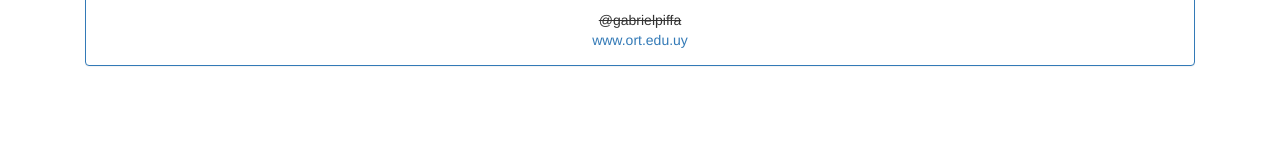
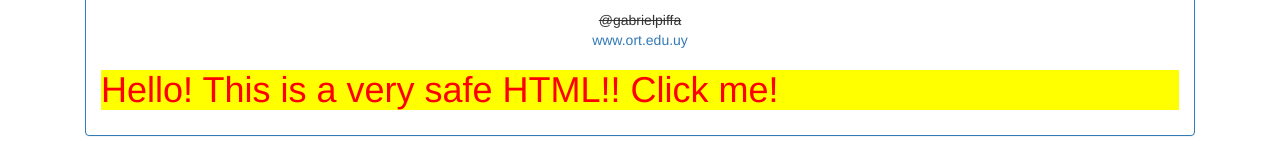
Before and after one commit to ORT-DA2/Angular-Tutorial, an Angular app: page /welcome in a window 1280 px wide. Shown: the part 485-645 px from the top of the page. Built offline with nearby package versions, Linux system fonts and the light colour scheme.

Commit message:
Safe HTML Pipe example

```diff
--- a/src/app/app.module.ts
+++ b/src/app/app.module.ts
@@ -14,6 +14,7 @@ import { WelcomeComponent } from './components/home/welcome.component';
 import { importType } from '@angular/compiler/src/output/output_ast';
 import { PetDetailComponent } from './components/pets-detail/pet-detail.component';
 import { PetDetailGuard } from './components/pets-detail/pet-detail.guard';
+import { SafeHtmlPipe } from './pipes/safe-html.pipe';
 
 @NgModule({
   declarations: [
@@ -22,6 +23,7 @@ import { PetDetailGuard } from './components/pets-detail/pet-detail.guard';
     PetsComponent,
     PetListFilterPipe,
     WelcomeComponent,
+    SafeHtmlPipe,
     StarRateComponent,
     PetDetailComponent
   ],
--- a/src/app/components/home/welcome.component.html
+++ b/src/app/components/home/welcome.component.html
@@ -17,5 +17,8 @@
                 <a href="http://www.ort.edu.uy">www.ort.edu.uy</a>
             </div>
         </div>
+        <div [innerHtml]="stringHtml | safeHtml">
+
+        </div>
     </div>
 </div>
--- a/src/app/components/home/welcome.component.ts
+++ b/src/app/components/home/welcome.component.ts
@@ -5,4 +5,5 @@ import { Component } from '@angular/core';
 })
 export class WelcomeComponent {
     public pageTitle: string = 'Welcome';
+    public stringHtml: string = '<h1 style="color:red; background-color:yellow">Hello! This is a very safe HTML!! Click me!</h1>';
 }
--- /dev/null
+++ b/src/app/pipes/safe-html.pipe.ts
@@ -0,0 +1,11 @@
+import {DomSanitizer} from '@angular/platform-browser';
+import {PipeTransform, Pipe} from "@angular/core";
+
+@Pipe({ name: 'safeHtml'})
+export class SafeHtmlPipe implements PipeTransform  {
+  constructor(private sanitized: DomSanitizer) {}
+
+  transform(value) {
+    return this.sanitized.bypassSecurityTrustHtml(value);
+  }
+}
```
